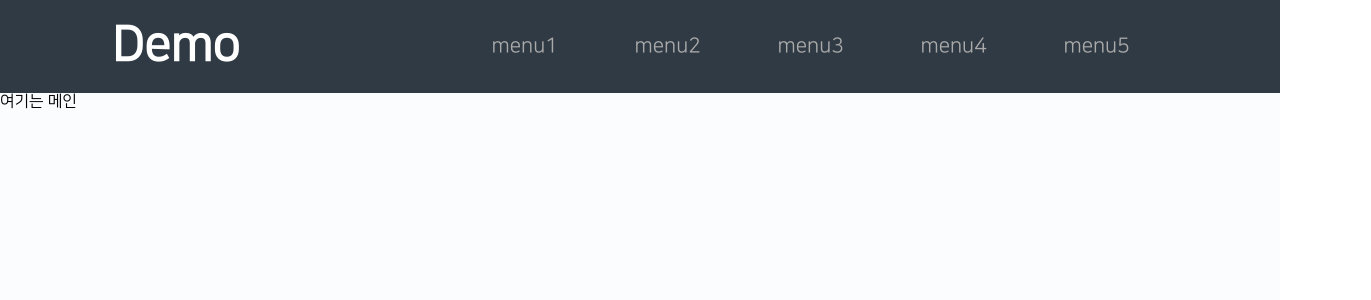
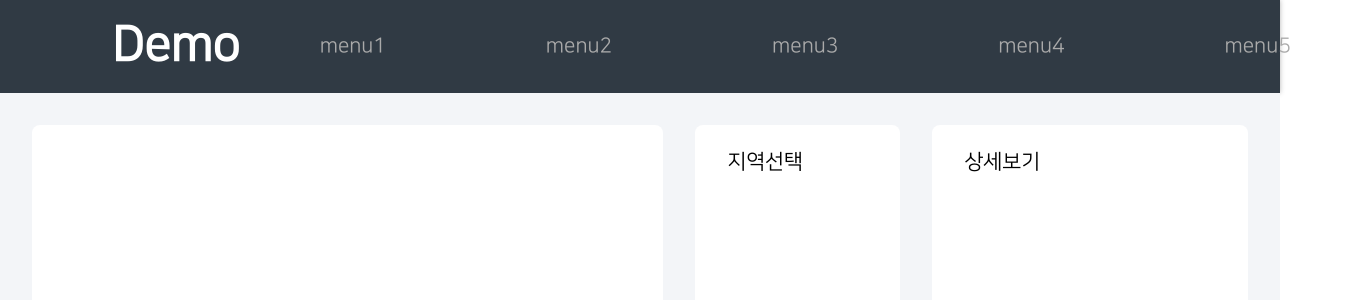
Before and after one commit to rjswn1031/demo, a React (Create React App) app in the folder front/my-app/: page / in a window 1280 px wide. Shown: the top 300 px of the page, 1371 px wide, since content can reach past the window. Built offline with nearby package versions, Linux system fonts and the light colour scheme.

Commit message:
main 페이지 생성
1. 기초 Layout 설정

```diff
--- a/front/my-app/src/App.css
+++ b/front/my-app/src/App.css
@@ -1,6 +1,6 @@
 .App { display: flex; flex-direction: column; width: 100vw; height: 100vh; font-family: "NanumSquare"; }
 .App div { box-sizing: border-box; }
-.App > div:not(.header) { flex: 1 0 0; /* margin-top: 5px; */ background-color: rgb(250,252,254); }
+.App > div:not(.header) { flex: 1 0 0; padding: 2rem; background-color: rgb(243,245,248); }
 
 a:link,
 a:visited { color: #fff; text-decoration: none; }
--- a/front/my-app/src/App.js
+++ b/front/my-app/src/App.js
@@ -4,7 +4,7 @@ import './App.css';
 import { Reset } from 'styled-reset'
 
 import Header from './component/header/Header';
-import Main from './component/Main';
+import Main from './component/main/Main';
 import Menu1 from './component/menu1';
 import Menu2 from './component/menu2';
 import Menu3 from './component/menu3';
--- a/front/my-app/src/component/Main.js
+++ /dev/null
@@ -1,9 +0,0 @@
-function Main(props) {
-    return (
-        <div>
-            여기는 메인
-        </div>
-    );
-}
-
-export default Main;
--- a/front/my-app/src/component/header/Header.js
+++ b/front/my-app/src/component/header/Header.js
@@ -1,8 +1,9 @@
 import React, { useState } from 'react'
 import { Link } from 'react-router-dom'
 
+import HeaderBtn from '../header/HeaderBtn'
+
 import '../../css/header.css'
-import HeaderBtn from '../header/HeaderBtn'
 
 const Header = () => {
     const menuList = [
--- /dev/null
+++ b/front/my-app/src/component/main/Main.js
@@ -0,0 +1,19 @@
+import Map from './Map'
+
+import '../../css/main.css'
+
+function Main(props) {
+    return (
+        <div id="mainContainer">
+            <Map />
+            <div id='typeContainer'>
+                <p>지역선택</p>
+            </div>
+            <div id='detailContainer'>
+                <p>상세보기</p>
+            </div>
+        </div>
+    );
+}
+
+export default Main;
--- /dev/null
+++ b/front/my-app/src/component/main/Map.js
@@ -0,0 +1,11 @@
+import React from 'react';
+import '../../css/main.css'
+
+function Map(props) {
+    return (
+        <div id='mapContainer'>
+        </div>
+    );
+}
+
+export default Map;
--- a/front/my-app/src/css/header.css
+++ b/front/my-app/src/css/header.css
@@ -18,7 +18,7 @@
 }
 
 #headerContainer #headerBtnWrap { display: flex; }
-#headerContainer #headerBtnWrap li { padding: 0 2.4rem; font-size: 1.3rem; }
+#headerContainer #headerBtnWrap li { padding: 0 5rem; font-size: 1.3rem; }
 #headerContainer #headerBtnWrap li a { display: flex; justify-content: center; align-items: center; width: 100%; height: 100%; }
 #headerContainer #headerBtnWrap li:hover { cursor: pointer; }
 #headerContainer #headerBtnWrap li:hover a { color: #fff; }
--- /dev/null
+++ b/front/my-app/src/css/main.css
@@ -0,0 +1,8 @@
+#mainContainer {
+    display: grid;
+    grid-template-columns: 4fr 1.3fr 2fr;
+    grid-gap: 2rem;
+}
+
+#mainContainer > div { background-color: #fff; border-radius: 0.5rem; }
+#mainContainer > div > p { padding: 1.7rem 2rem; font-size: 1.3rem; }
```
